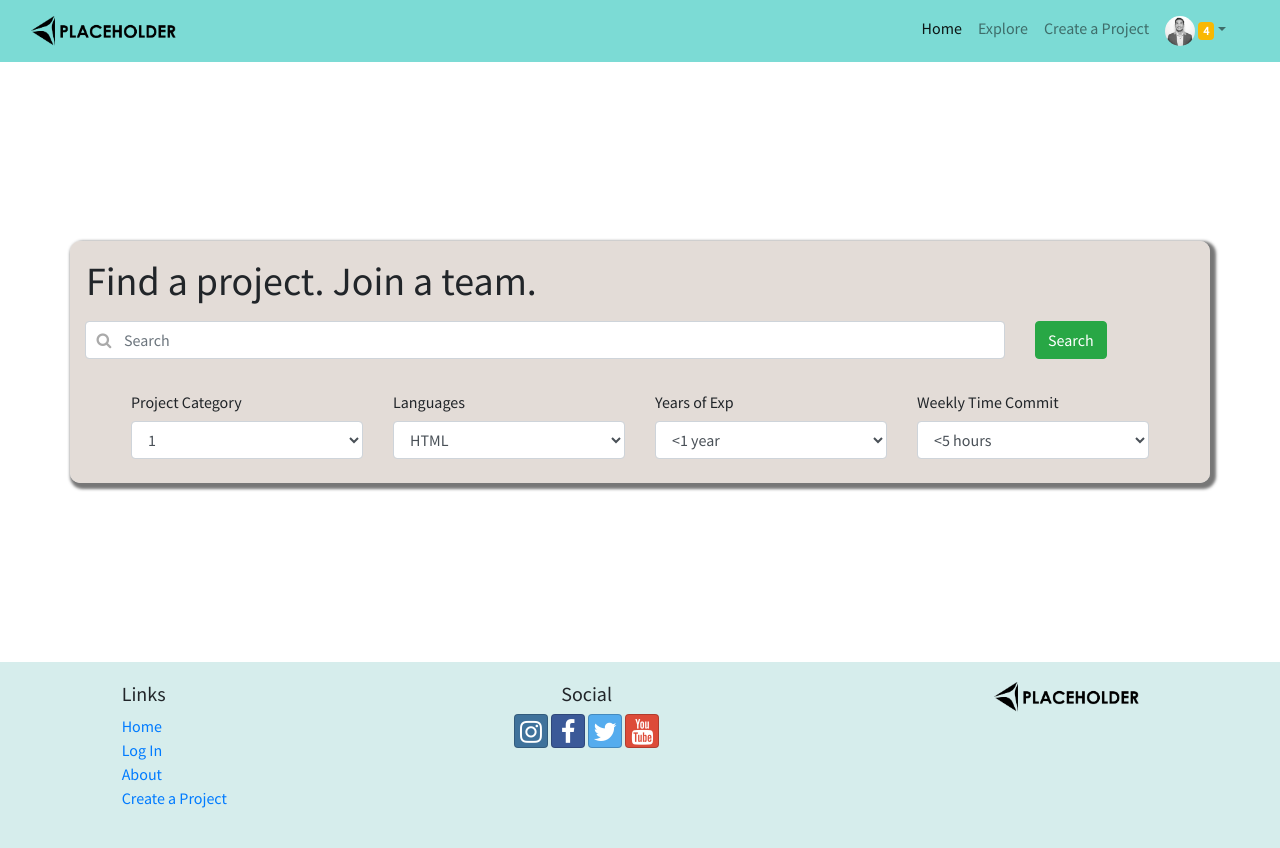
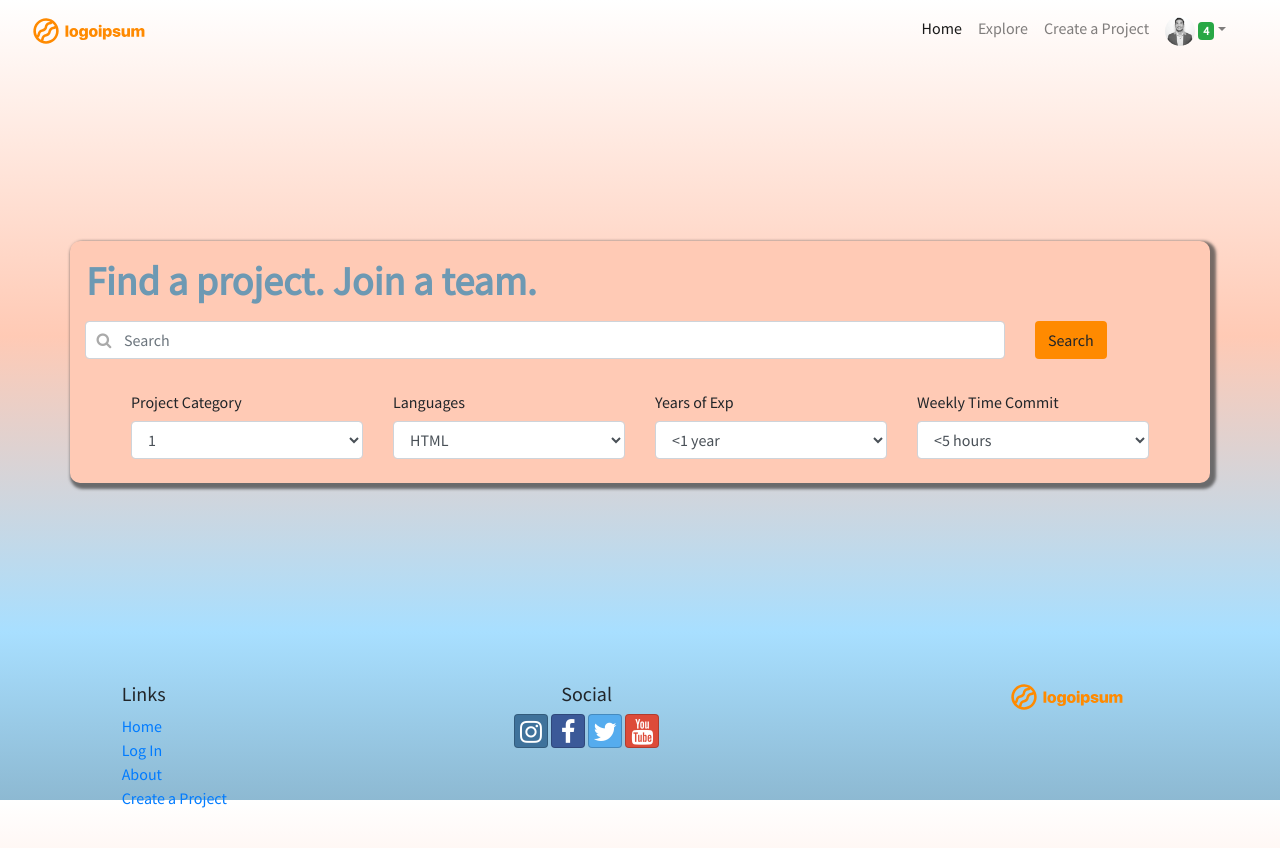
Before and after one commit to mikerchen/portfolio-proj, a website: page index.html in a window 1280 px wide. Drawn offline with nearby package versions, Linux system fonts and the light colour scheme.

Commit message:
Brian Color Scheme 10.4.21

```diff
--- a/css/styles.css
+++ b/css/styles.css
@@ -1,7 +1,29 @@
+.homepage {
+    height: 100%;
+}
+
 html, body {
-    height: 100%;
-    /* background-image: url('../img/homepage-bg.png'); */
     font-family:'Source Sans Pro', sans-serif;
+    background: rgb(255,255,255);
+    background: linear-gradient(180deg, rgba(255,255,255,1) 0%, rgba(255,202,181,1) 42%, rgba(168,223,255,1) 79%, rgba(141,185,210,1) 100%);
+}
+
+.slogan {
+    color: #6D99B3;
+    font-weight: bold;
+}
+
+.navbar-nav .nav-item .nav-link:hover {
+    color: #6D99B3;
+}
+
+.dropdown-menu > a:hover {
+    background-image: none;
+    background-color: #6D99B3;
+}
+
+select option:hover {
+    background-color: #6D99B3;
 }
 
 .fill {
@@ -13,7 +35,6 @@ html, body {
     top: 50%;
     left: 50%;
     transform: translate(-50%, -50%);
-
 }
 
 .has-search .form-control {
@@ -50,26 +71,40 @@ html, body {
 }
 
 .search-bg {
-    background-color: rgba(215, 206, 199,0.7);
+    background: #FFCAB5;
     box-shadow: 3px 3px 3px 3px rgba(61, 61, 61, 0.7);
     border-radius: 10px;
 }
 
 .navigation {
-    background-color:rgba(124, 219, 213, 1);
-    /* border-bottom-left-radius: 10px;
-    border-bottom-right-radius: 10px; */
+    /* background-color: rgba(255, 159, 0); */
+    border-bottom-left-radius: 10px;
+    border-bottom-right-radius: 10px;
 }
 
 .site-footer {
-    background-color: rgba(214, 237, 236, 1);
     padding-top: 20px;
 }
 
 .card {
-    background-color: rgba(124, 219, 213, .5);
+    /* background-color: rgba(0, 75, 143); */
+    border-radius: 25px;
+    box-shadow: 0 4px 8px 0 rgba(0, 0, 0, 0.3);
 }
 
-.badge {
-    background-color: rgba(249, 184, 2);
+.card:hover {
+    background: #6D99B3;
 }
+
+.card > img {
+    border-radius: 25px 25px 0 0;
+}
+
+.card-body > .badge {
+    /* border: solid 1px black; */
+    background-color: #FFCAB5;
+}
+
+.search-btn {
+    background-color: #FF8A00;
+}
--- a/index.html
+++ b/index.html
@@ -1,5 +1,5 @@
 <!DOCTYPE html>
-<html lang="en">
+<html class="homepage" lang="en">
 <head>
     <meta charset="UTF-8">
     <meta http-equiv="X-UA-Compatible" content="IE=edge">
@@ -18,12 +18,12 @@
     <title>Bootstrap Portolio Project</title>
 </head>
 
-<body>
+<body class="homepage">
     <header>
         <div class="container-fluid navigation">
             <div class="row">
                 <div class="col-2 d-flex align-items-center">
-                    <a class="navbar brand" href="#"><img src="img/placeholder-logo.png" height="30"></a>
+                    <a class="navbar brand" href="#"><img src="img/logoipsum-logo-7.svg" height="30"></a>
                 </div>
                 <div class="col-2">
 
@@ -64,7 +64,7 @@
             <div class="row">
                 <div class="col">
                     <div class="row">
-                        <h1 class="pt-3 pl-3 pb-2">Find a project. Join a team.</h1>
+                        <h1 class="pt-3 pl-3 pb-2 slogan">Find a project. Join a team.</h1>
                     </div>
                 </div>
             </div>
@@ -76,7 +76,7 @@
                     </div>
                 </div>
                 <div class="col-1 pr-2">
-                    <a class="text-reset text-decoration-none" href="search_results.html"><button class="btn btn-success" type="submit">Search</button></a>
+                    <a class="text-reset text-decoration-none" href="search_results.html"><button class="btn search-btn" type="submit">Search</button></a>
                 </div>
             </div>
 
@@ -160,7 +160,7 @@
                     <a class="btn btn-social-icon btn-google" href="http://youtube.com/"><i class="fa fa-youtube"></i></a>
                 </div>
                 <div class="col-sm-4">
-                    <a class="brand" href="#"><img class="d-block mx-auto" src="img/placeholder-logo.png" height="30"></a>
+                    <a class="brand" href="#"><img class="d-block mx-auto" src="img/logoipsum-logo-7.svg" height="30"></a>
                 </div>
             </div>
         </div>
```
Also changed, not shown: search_results.html (+3 -3 lines), img/logoipsum-logo-7.svg (added), 1 other file.
